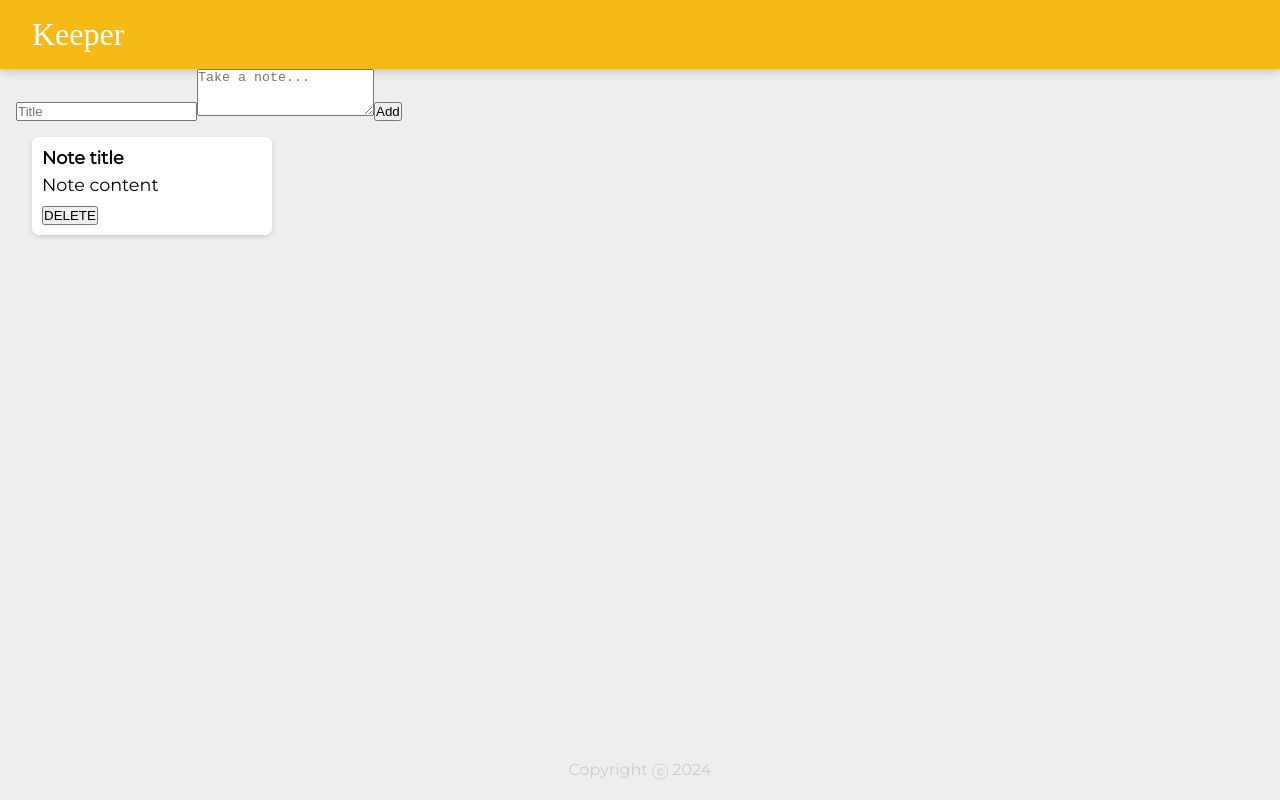
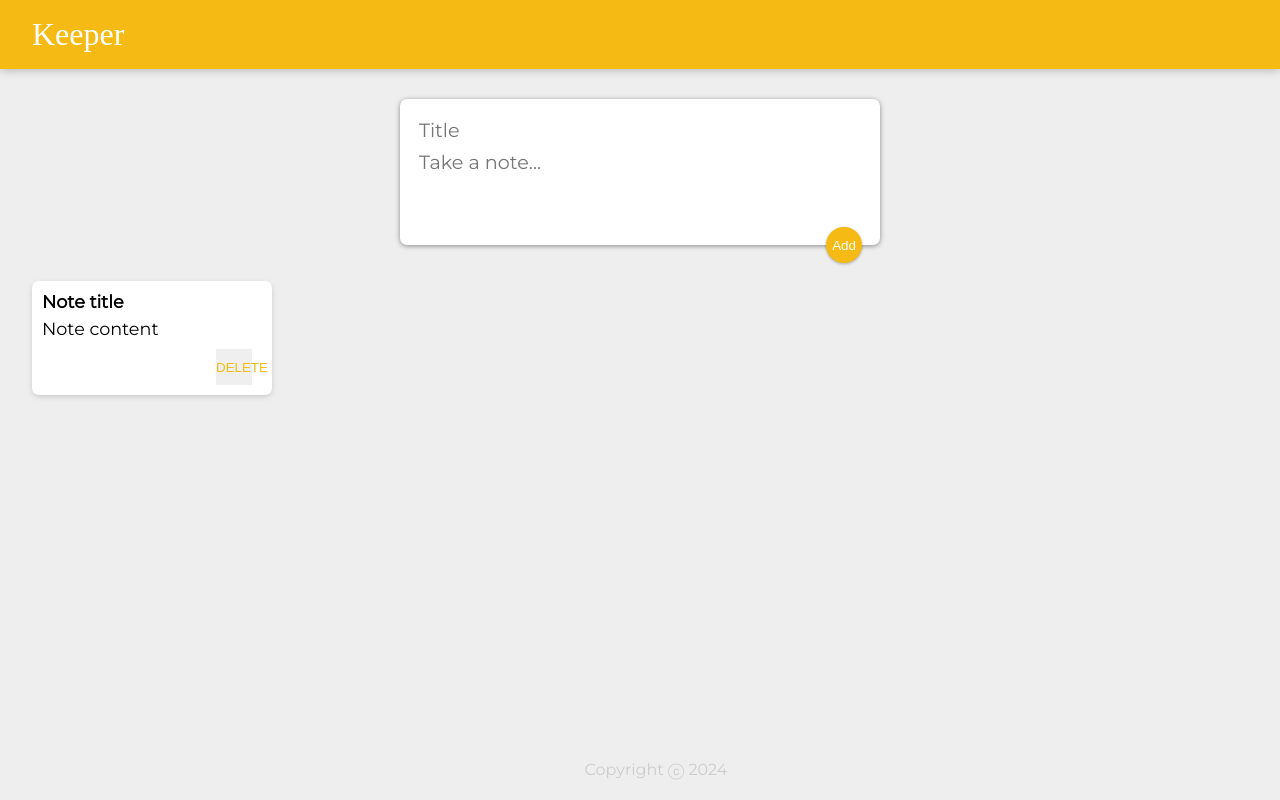
Before and after one commit to Shubham75511/Note-Saver, a React (Vite) app: page / in a window 1280 px wide. Built offline with nearby package versions, Linux system fonts and the light colour scheme; a web font is replaced by a local one.

Commit message:
Update index.css

```diff
--- a/src/index.css
+++ b/src/index.css
@@ -3,11 +3,9 @@
     margin: 0;
     box-sizing: border-box;
   }
-
   html {
     font-family: "Montserrat", sans-serif;
   }
-
   body {
     background: #eee;
     padding: 0 16px;
@@ -32,13 +30,11 @@
     bottom: 0;
     width: 100%;
     height: 2.5rem;
-    margin: auto -16px;
   }
 
   footer p {
     color: #ccc;
   }
-
   .note {
     background: #fff;
     border-radius: 7px;
@@ -48,15 +44,59 @@
     margin: 16px;
     float: left;
   }
-
   .note h1 {
     font-size: 1.1em;
     margin-bottom: 6px;
   }
-
   .note p {
     font-size: 1.1em;
     margin-bottom: 10px;
     white-space: pre-wrap;
     word-wrap: break-word;
   }
+
+  .note button {
+    position: relative;
+    float: right;
+    margin-right: 10px;
+    color: #f5ba13;
+    border: none;
+    width: 36px;
+    height: 36px;
+    cursor: pointer;
+    outline: none;
+  }
+
+  form {
+    position: relative;
+    width: 480px;
+    margin: 30px auto 20px auto;
+    background: #fff;
+    padding: 15px;
+    border-radius: 7px;
+    box-shadow: 0 1px 5px rgb(138, 137, 137);
+  }
+  form input,
+  form textarea {
+    width: 100%;
+    border: none;
+    padding: 4px;
+    outline: none;
+    font-size: 1.2em;
+    font-family: inherit;
+    resize: none;
+  }
+  form button {
+    position: absolute;
+    right: 18px;
+    bottom: -18px;
+    background: #f5ba13;
+    color: #fff;
+    border: none;
+    border-radius: 50%;
+    width: 36px;
+    height: 36px;
+    box-shadow: 0 1px 3px rgba(0, 0, 0, 0.3);
+    cursor: pointer;
+    outline: none;
+  }
```
Lines whose indentation alone changed are shown as unchanged.
